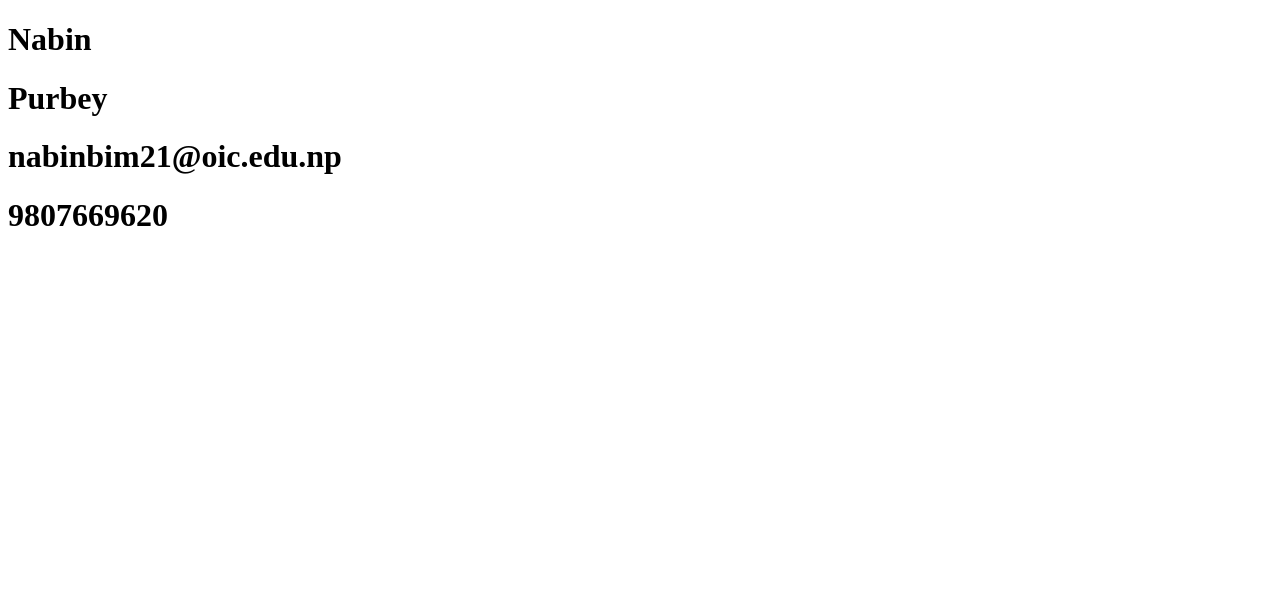
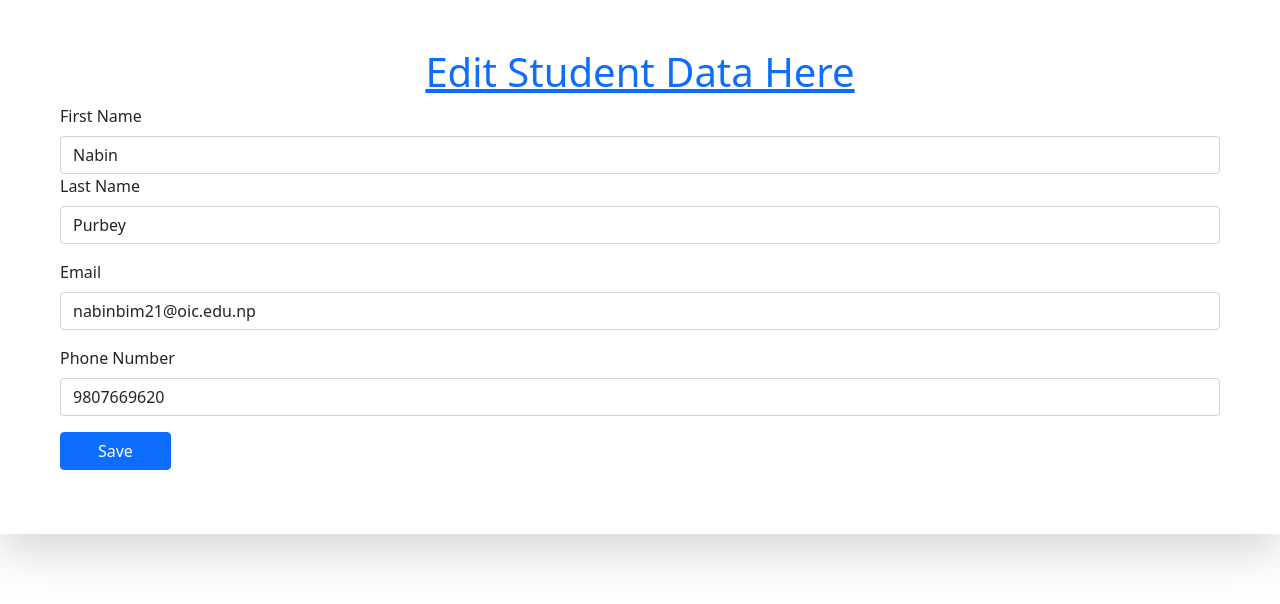
Before and after one commit to nabinpurbey03/python-django-project, a Django app: page /edit/?id=1 in a window 1280 px wide. Shown: the top 604 px of the page. Run offline with Django 5.2, Linux system fonts and the light colour scheme; data comes from the database, SQL or seed files in the repository; both versions use the stored data as it was after the commit; some libraries are stand-ins or nearby versions.

Commit message:
Initial commit

```diff
--- a/djangoProject/views.py
+++ b/djangoProject/views.py
@@ -9,6 +9,29 @@ def home(request):
 
 def edit_data(request):
     ID = request.GET['id']
+    if request.method == 'POST':
+        first_name = request.POST['first_name']
+        last_name = request.POST['last_name']
+        email = request.POST['email']
+        phone = request.POST['phone']
+        validated = True if first_name and last_name and email and phone else False
+        errors = ["Error found! Please enter all the fields."]
+        if validated:
+            if len(phone) < 10:
+                errors.append("Phone number must be at least 10 digits.")
+                validated = False
+            regex = r'\b[A-Za-z0-9._%+-]+@[A-Za-z0-9.-]+\.[A-Z|a-z]{2,7}\b'
+            if re.match(regex, email) is None:
+                errors.append("Email address is invalid.")
+                validated = False
+        if validated:
+            Student.objects.filter(id=ID).update(first_name=first_name, last_name=last_name, email=email, phone_number=phone)
+            return home(request)
+        else:
+            return render(request, 'edit.html', {'error_status': True, 'errors': errors})
+
+
+
     data = Student.objects.get(pk=ID)
     return render(request, 'edit.html', {'data':data})
 
--- a/templates/add.html
+++ b/templates/add.html
@@ -12,9 +12,6 @@
     <div class="mb-3">
         <label for="first-name" class="form-label">First Name</label>
         <input type="text" class="form-control" id="first-name" name="first_name">
-        <label for="last-name" class="form-label">Last Name</label>
-        <input type="text" class="form-control" id="last-name" name="last_name">
-    </div>
     <div class="mb-3">
         <label for="last-name" class="form-label">Last Name</label>
         <input type="text" class="form-control" id="last-name" name="last_name">
--- a/templates/edit.html
+++ b/templates/edit.html
@@ -3,11 +3,38 @@
 <head>
     <meta charset="UTF-8">
     <title>Edit Data</title>
+    <link rel="stylesheet" href="/static/bootstrap/css/bootstrap.css">
 </head>
-<body>
-<h1>{{ data.first_name }}</h1>
-<h1>{{ data.last_name }}</h1>
-<h1>{{ data.email }}</h1>
-<h1>{{ data.phone_number }}</h1>
+<body class="d-flex container-fluid justify-content-center flex-column shadow-lg p-5">
+<h1 class="d-flex justify-content-center text-primary text-decoration-underline">Edit Student Data Here</h1>
+<form class="container-fluid" method="post">
+    {% csrf_token %}
+    <div class="mb-3">
+        <label for="first-name" class="form-label">First Name</label>
+        <input type="text" class="form-control" id="first-name" name="first_name" value="{{ data.first_name }}">
+    <div class="mb-3">
+        <label for="last-name" class="form-label">Last Name</label>
+        <input type="text" class="form-control" id="last-name" name="last_name" value="{{ data.last_name }}">
+    </div>
+    <div class="mb-3">
+        <label for="email" class="form-label">Email</label>
+        <input type="email" class="form-control" id="email" name="email" value="{{ data.email }}">
+    </div>
+    <div class="mb-3">
+        <label for="phone" class="form-label">Phone Number</label>
+        <input type="text" class="form-control" id="phone" name="phone" value="{{ data.phone_number }}">
+    </div>
+    <div class="col-12">
+        <button type="submit" class="btn btn-primary">&nbsp; &nbsp; &nbsp; Save &nbsp; &nbsp; &nbsp;</button>
+    </div>
+</form>
+{% if error_status %}
+    {% for error in errors %}
+        <div class="alert alert-danger" role="alert">
+            {{ error }}
+        </div>
+    {% endfor %}
+{% endif %}
+<script src="/static/bootstrap/js/bootstrap.js" type="text/javascript"></script>
 </body>
 </html>
```
Also changed, not shown: db.sqlite3.
